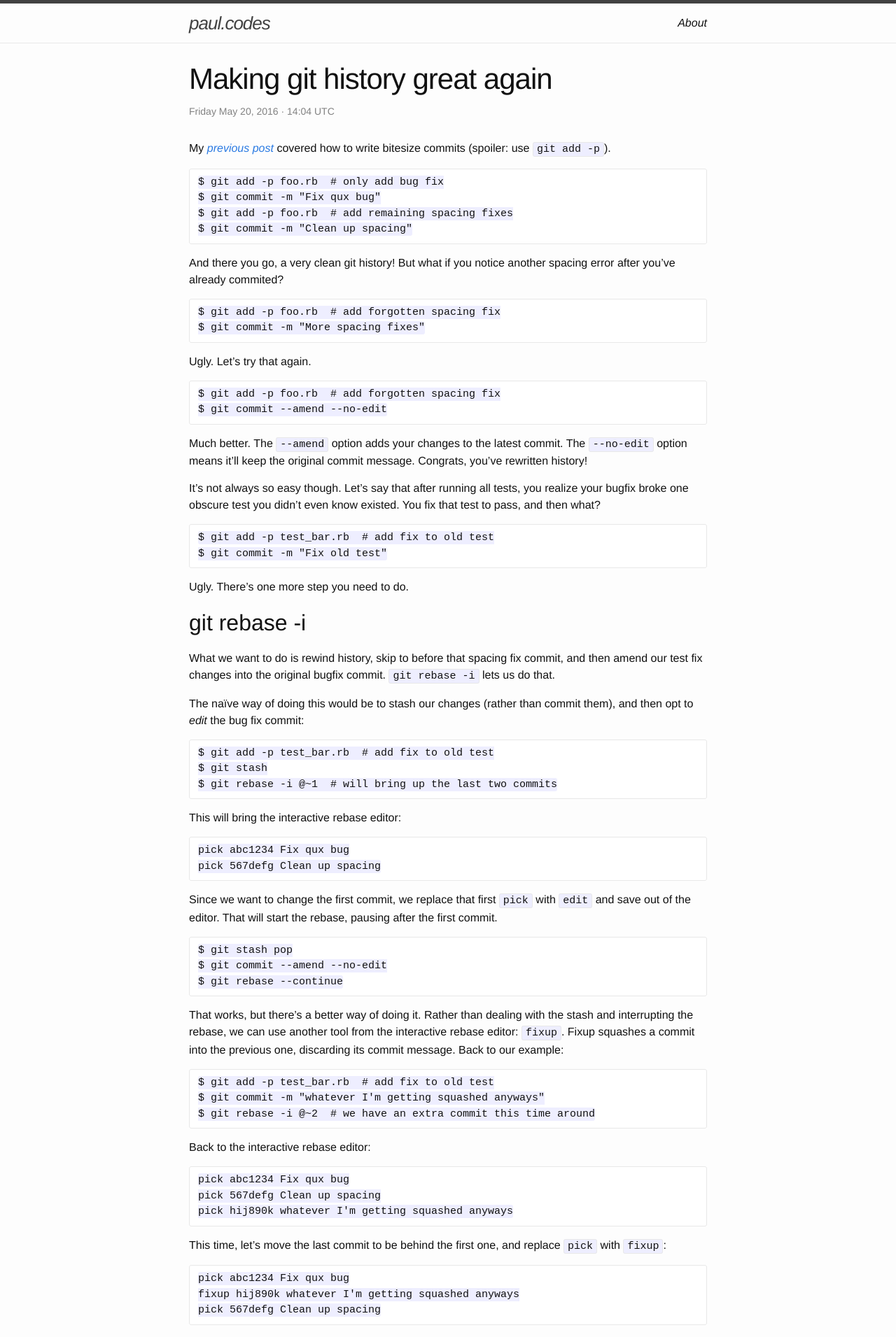
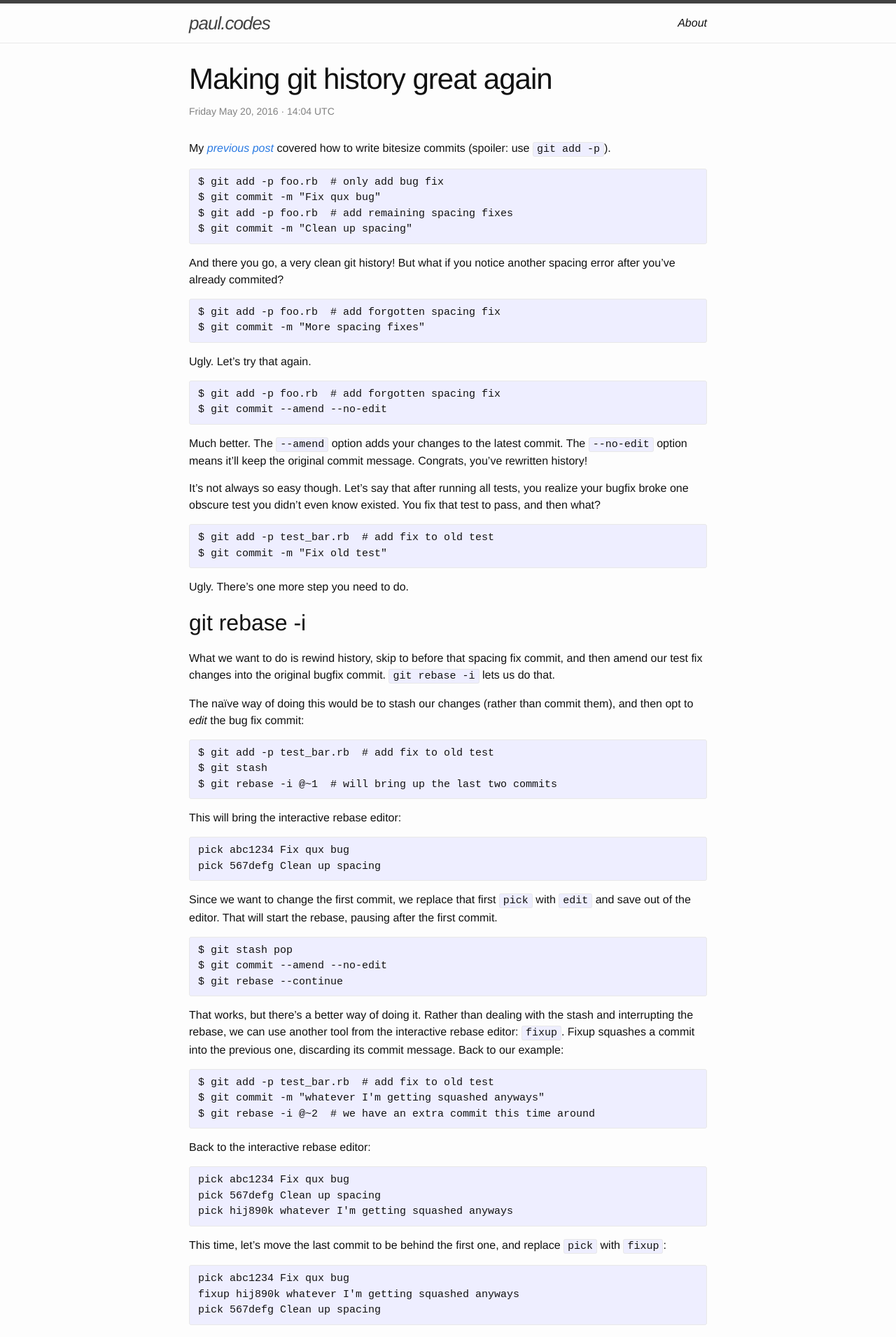
Before and after one commit to magni-/magni-.github.io, a Jekyll site: the page built from _posts/2016-05-20-fixup-autosquash.markdown, in a window 1280 px wide. Shown: the top 1911 px of the page at 70% size. Built offline with Jekyll 4.4.1, drawn with Linux system fonts in a browser that asks for light colours; comment, search, counter and statistics services are not loaded.

Commit message:
Fix highlight blocks

```diff
--- a/_posts/2014-10-26-hello-world.markdown
+++ b/_posts/2014-10-26-hello-world.markdown
@@ -16,7 +16,7 @@
 
 Fortunately, all you need to do is move everything out, re-run the command, and move everything back in.
 
-{% highlight bash %}
+{% highlight nolang %}
 mysite$ mkdir ~/tmp
 mysite$ mv * ~/tmp
 mysite$ jekyll new .
--- a/_posts/2016-05-20-fixup-autosquash.markdown
+++ b/_posts/2016-05-20-fixup-autosquash.markdown
@@ -8,28 +8,35 @@
 
 My [previous post]({% post_url 2015-08-31-git-patch %}) covered how to write bitesize commits (spoiler: use `git add -p`).
 
-
-    $ git add -p foo.rb  # only add bug fix
-    $ git commit -m "Fix qux bug"
-    $ git add -p foo.rb  # add remaining spacing fixes
-    $ git commit -m "Clean up spacing"
+{% highlight nolang %}
+$ git add -p foo.rb  # only add bug fix
+$ git commit -m "Fix qux bug"
+$ git add -p foo.rb  # add remaining spacing fixes
+$ git commit -m "Clean up spacing"
+{% endhighlight %}
 
 And there you go, a very clean git history! But what if you notice another spacing error after you've already commited?
 
-    $ git add -p foo.rb  # add forgotten spacing fix
-    $ git commit -m "More spacing fixes"
+{% highlight nolang %}
+$ git add -p foo.rb  # add forgotten spacing fix
+$ git commit -m "More spacing fixes"
+{% endhighlight %}
 
 Ugly. Let's try that again.
 
-    $ git add -p foo.rb  # add forgotten spacing fix
-    $ git commit --amend --no-edit
+{% highlight nolang %}
+$ git add -p foo.rb  # add forgotten spacing fix
+$ git commit --amend --no-edit
+{% endhighlight %}
 
 Much better. The `--amend` option adds your changes to the latest commit. The `--no-edit` option means it'll keep the original commit message. Congrats, you've rewritten history!
 
 It's not always so easy though. Let's say that after running all tests, you realize your bugfix broke one obscure test you didn't even know existed. You fix that test to pass, and then what?
 
-    $ git add -p test_bar.rb  # add fix to old test
-    $ git commit -m "Fix old test"
+{% highlight nolang %}
+$ git add -p test_bar.rb  # add fix to old test
+$ git commit -m "Fix old test"
+{% endhighlight %}
 
 Ugly. There's one more step you need to do.
 
@@ -39,60 +46,78 @@
 
 The naïve way of doing this would be to stash our changes (rather than commit them), and then opt to _edit_ the bug fix commit:
 
-    $ git add -p test_bar.rb  # add fix to old test
-    $ git stash
-    $ git rebase -i @~1  # will bring up the last two commits
+{% highlight nolang %}
+$ git add -p test_bar.rb  # add fix to old test
+$ git stash
+$ git rebase -i @~1  # will bring up the last two commits
+{% endhighlight %}
 
 This will bring the interactive rebase editor:
 
-    pick abc1234 Fix qux bug
-    pick 567defg Clean up spacing
+{% highlight nolang %}
+pick abc1234 Fix qux bug
+pick 567defg Clean up spacing
+{% endhighlight %}
 
 Since we want to change the first commit, we replace that first `pick` with `edit` and save out of the editor. That will start the rebase, pausing after the first commit.
 
-    $ git stash pop
-    $ git commit --amend --no-edit
-    $ git rebase --continue
+{% highlight nolang %}
+$ git stash pop
+$ git commit --amend --no-edit
+$ git rebase --continue
+{% endhighlight %}
 
 That works, but there's a better way of doing it. Rather than dealing with the stash and interrupting the rebase, we can use another tool from the interactive rebase editor: `fixup`. Fixup squashes a commit into the previous one, discarding its commit message. Back to our example:
 
-    $ git add -p test_bar.rb  # add fix to old test
-    $ git commit -m "whatever I'm getting squashed anyways"
-    $ git rebase -i @~2  # we have an extra commit this time around
+{% highlight nolang %}
+$ git add -p test_bar.rb  # add fix to old test
+$ git commit -m "whatever I'm getting squashed anyways"
+$ git rebase -i @~2  # we have an extra commit this time around
+{% endhighlight %}
 
 Back to the interactive rebase editor:
 
-    pick abc1234 Fix qux bug
-    pick 567defg Clean up spacing
-    pick hij890k whatever I'm getting squashed anyways
+{% highlight nolang %}
+pick abc1234 Fix qux bug
+pick 567defg Clean up spacing
+pick hij890k whatever I'm getting squashed anyways
+{% endhighlight %}
 
 This time, let's move the last commit to be behind the first one, and replace `pick` with `fixup`:
 
-    pick abc1234 Fix qux bug
-    fixup hij890k whatever I'm getting squashed anyways
-    pick 567defg Clean up spacing
+{% highlight nolang %}
+pick abc1234 Fix qux bug
+fixup hij890k whatever I'm getting squashed anyways
+pick 567defg Clean up spacing
+{% endhighlight %}
 
 Save out, and the rebase will autorun to completion<sup>[_[1]_](#footnote-1)</sup>. This gives us the same result as the stash strategy, but it still feels like a little too much work.
 
 We can shave off part of the work by using `git rebase`'s `--autosquash` flag. That flag looks for specially formatted commits in order to prepare the rebase for you. Back to our example:
 
-    $ git add -p test_bar.rb  # add fix to old test
-    $ git commit -m "fixup! Fix qux bug"
-    $ git rebase -i @~2
+{% highlight nolang %}
+$ git add -p test_bar.rb  # add fix to old test
+$ git commit -m "fixup! Fix qux bug"
+$ git rebase -i @~2
+{% endhighlight %}
 
 And now the editor opens up with our commits in the desired order and with the desired actions:
 
-    pick abc1234 Fix qux bug
-    fixup hij890k whatever I'm getting squashed anyways
-    pick 567defg Clean up spacing
+{% highlight nolang %}
+pick abc1234 Fix qux bug
+fixup hij890k whatever I'm getting squashed anyways
+pick 567defg Clean up spacing
+{% endhighlight %}
 
 You can instantly save out, and the rebase will run. This saves us work in the interactive rebase editor, but now we need to worry about properly typing out our throwaway commit's message. Surely there's a better way?
 
 The final piece: `git commit`'s `--fixup` flag. Rather than manually adding a message, we can use this flag and pass a commit reference or SHA, and `git` will autogenerate the correct commit message for us:
 
-    $ git add -p test_bar.rb  # add fix to old test
-    $ git commit --fixup=@~1
-    $ git rebase -i @~2
+{% highlight nolang %}
+$ git add -p test_bar.rb  # add fix to old test
+$ git commit --fixup=@~1
+$ git rebase -i @~2
+{% endhighlight %}
 
 This will give us the same text in the interactive rebase editor as above. Once again, all you need to do is save out.
 
```
Also changed, not shown: _posts/2015-08-31-git-patch.markdown (+12 -6 lines).
